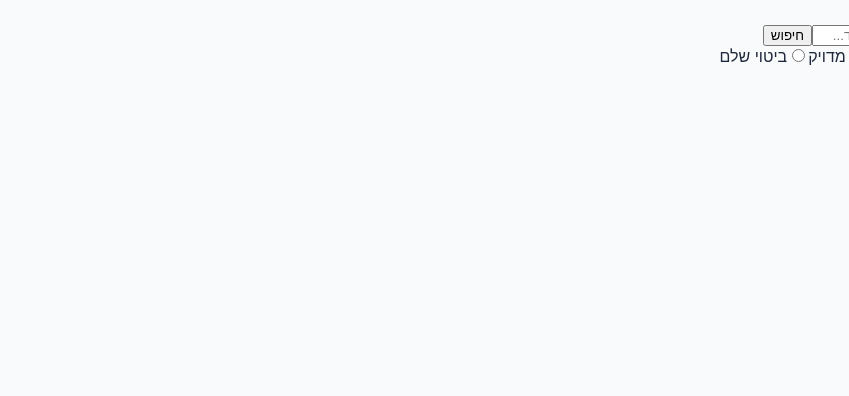
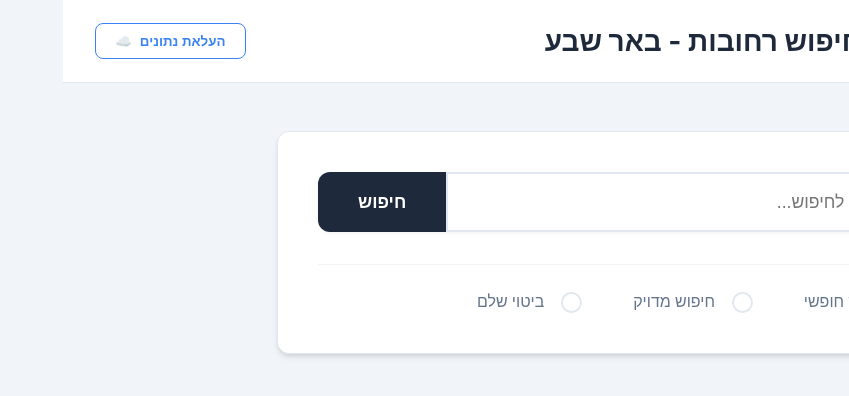
Before and after one commit to ariel770/Beer-Sheva-Streets-Search, a React (Vite) app in the folder frontend/: page / in a window 1280 px wide. Shown: the top 396 px of the page, without its empty margins (431-1280 px from the left). Built offline with nearby package versions, Linux system fonts and the light colour scheme.

Commit message:
style(ui): final enterprise dashboard layout with centered header and unified search

```diff
--- a/frontend/src/App.tsx
+++ b/frontend/src/App.tsx
@@ -1,4 +1,4 @@
-import { useState, useEffect } from 'react'
+import { useState, useEffect, useRef } from 'react'
 
 interface Street {
     id: string;
@@ -10,10 +10,10 @@ interface Street {
     street_code?: string;
 }
 
-const SkeletonLoader = () => (
+const ShimmerLoader = () => (
     <div className="results-grid">
         {[1, 2, 3, 4, 5, 6].map((i) => (
-            <div key={i} className="skeleton-card" />
+            <div key={i} className="skeleton-box" />
         ))}
     </div>
 );
@@ -24,7 +24,14 @@ function App() {
     const [results, setResults] = useState<Street[]>([]);
     const [deletingIds, setDeletingIds] = useState<Set<string>>(new Set());
     const [loading, setLoading] = useState(false);
-    const [showToast, setShowToast] = useState<{ show: boolean, msg: string }>({ show: false, msg: '' });
+    const [uploading, setUploading] = useState(false);
+    const [toast, setToast] = useState<{ show: boolean, msg: string }>({ show: false, msg: '' });
+    const fileInputRef = useRef<HTMLInputElement>(null);
+
+    const showMessage = (msg: string) => {
+        setToast({ show: true, msg });
+        setTimeout(() => setToast({ show: false, msg: '' }), 3000);
+    };
 
     const handleSearch = async () => {
         if (!query.trim()) return;
@@ -34,29 +41,48 @@ function App() {
             const data = await response.json();
             setResults(data);
             if (data.length === 0) {
-                triggerToast('לא נמצאו תוצאות לחיפוש שלך');
+                showMessage('לא נמצאו תוצאות לחיפוש שלך');
             }
         } catch (error) {
-            console.error('Search failed:', error);
-            triggerToast('שגיאה בחיפוש הנתונים');
+            console.error('Search error:', error);
+            showMessage('שגיאה בביצוע החיפוש');
         } finally {
             setLoading(false);
         }
     };
 
-    const triggerToast = (msg: string) => {
-        setShowToast({ show: true, msg });
-        setTimeout(() => setShowToast({ show: false, msg: '' }), 3000);
+    const handleUpload = async (e: React.ChangeEvent<HTMLInputElement>) => {
+        const file = e.target.files?.[0];
+        if (!file) return;
+
+        setUploading(true);
+        const formData = new FormData();
+        formData.append('file', file);
+
+        try {
+            const response = await fetch('/api/streets/upload', {
+                method: 'POST',
+                body: formData,
+            });
+            if (response.ok) {
+                showMessage('הקובץ הועלה בהצלחה!');
+            } else {
+                showMessage('שגיאה בהעלאת הקובץ');
+            }
+        } catch (error) {
+            showMessage('שגיאה בתקשורת עם השרת');
+        } finally {
+            setUploading(false);
+            if (fileInputRef.current) fileInputRef.current.value = '';
+        }
     };
 
     const handleDelete = async (id: string) => {
-        // Start animation
         setDeletingIds(prev => new Set(prev).add(id));
 
         try {
             const response = await fetch(`/api/streets/${id}`, { method: 'DELETE' });
             if (response.ok) {
-                // Wait for animation to finish then remove from state
                 setTimeout(() => {
                     setResults(prev => prev.filter(r => r.id !== id));
                     setDeletingIds(prev => {
@@ -64,9 +90,9 @@ function App() {
                         next.delete(id);
                         return next;
                     });
-                }, 500);
+                }, 400); // Wait for fade-out animation
             } else {
-                triggerToast('שגיאה במחיקת הרשומה');
+                showMessage('שגיאה במחיקת הרשומה');
                 setDeletingIds(prev => {
                     const next = new Set(prev);
                     next.delete(id);
@@ -74,104 +100,126 @@ function App() {
                 });
             }
         } catch (error) {
-            console.error('Delete failed:', error);
-            triggerToast('שגיאה בתקשורת עם השרת');
+            showMessage('שגיאה בחיבור לשרת');
         }
     };
 
     return (
-        <div className="dashboard">
-            {showToast.show && <div className="status-toast">{showToast.msg}</div>}
+        <div className="app-layout">
+            {toast.show && <div className="toast-bar"><span>✨ {toast.msg}</span></div>}
 
-            <header className="app-header">
-                <div className="search-container">
-                    <div className="search-input-group">
-                        <span className="search-icon">🔍</span>
+            <nav className="navbar">
+                <h1 className="navbar-title">חיפוש רחובות - באר שבע</h1>
+
+                <div className="top-actions">
+                    <input
+                        type="file"
+                        ref={fileInputRef}
+                        style={{ display: 'none' }}
+                        onChange={handleUpload}
+                    />
+                    <button
+                        className="btn-outline"
+                        onClick={() => fileInputRef.current?.click()}
+                        disabled={uploading}
+                    >
+                        <span>{uploading ? 'מעלה...' : 'העלאת נתונים'}</span>
+                        <span>☁️</span>
+                    </button>
+                </div>
+            </nav>
+
+            <section className="search-hero">
+                <div className="search-box-unified">
+                    <div className="input-integrated-group">
+                        <span className="search-icon-fixed">🔍</span>
                         <input
                             type="text"
-                            className="main-search-input"
-                            placeholder="חפש רחוב, שכונה או מיקוד..."
+                            className="unified-input"
+                            placeholder="הקלד שם רחוב או שכונה לחיפוש..."
                             value={query}
                             onChange={(e) => setQuery(e.target.value)}
                             onKeyDown={(e) => e.key === 'Enter' && handleSearch()}
                         />
-                        <button className="search-btn" onClick={handleSearch} disabled={loading}>
-                            חיפוש
+                        <button className="unified-btn" onClick={handleSearch} disabled={loading}>
+                            {loading ? '...' : 'חיפוש'}
                         </button>
                     </div>
 
-                    <div className="search-controls">
-                        <label className="radio-control">
-                            <input type="radio" name="searchType" value="free" checked={searchType === 'free'} onChange={() => setSearchType('free')} />
-                            חיפוש חופשי
+                    <div className="radio-row">
+                        <label className="radio-item">
+                            <input type="radio" value="free" checked={searchType === 'free'} onChange={() => setSearchType('free')} />
+                            <span>חיפוש חופשי</span>
                         </label>
-                        <label className="radio-control">
-                            <input type="radio" name="searchType" value="at-least-one" checked={searchType === 'at-least-one'} onChange={() => setSearchType('at-least-one')} />
-                            חיפוש מדויק
+                        <label className="radio-item">
+                            <input type="radio" value="at-least-one" checked={searchType === 'at-least-one'} onChange={() => setSearchType('at-least-one')} />
+                            <span>חיפוש מדויק</span>
                         </label>
-                        <label className="radio-control">
-                            <input type="radio" name="searchType" value="full-phrase" checked={searchType === 'full-phrase'} onChange={() => setSearchType('full-phrase')} />
-                            ביטוי שלם
+                        <label className="radio-item">
+                            <input type="radio" value="full-phrase" checked={searchType === 'full-phrase'} onChange={() => setSearchType('full-phrase')} />
+                            <span>ביטוי שלם</span>
                         </label>
                     </div>
                 </div>
-            </header>
+            </section>
 
-            <main>
+            <main className="results-container">
                 {loading ? (
-                    <SkeletonLoader />
+                    <ShimmerLoader />
                 ) : (
                     <div className="results-grid">
                         {results.map((street) => (
                             <div
                                 key={street.id}
-                                className={`street-card ${deletingIds.has(street.id) ? 'fade-out' : ''}`}
+                                className={`record-card ${deletingIds.has(street.id) ? 'fade-out' : ''}`}
                             >
-                                <div className="card-header">
-                                    <h3 className="street-name-title">{street.street_name}</h3>
-                                </div>
-                                <div className="card-body">
-                                    <div className="field-group">
-                                        <span className="field-label">קוד רחוב</span>
-                                        <span className="field-value">{street.street_code || '---'}</span>
+                                <h3 className="card-title">{street.street_name}</h3>
+
+                                <div className="card-fields-grid">
+                                    <div className="field-box">
+                                        <span className="label-text">שם רחוב</span>
+                                        <span className="value-text">{street.street_name}</span>
                                     </div>
-                                    <div className="field-group">
-                                        <span className="field-label">שכונה</span>
-                                        <span className="field-value">{street.neighborhood || '---'}</span>
+                                    <div className="field-box">
+                                        <span className="label-text">קוד רחוב</span>
+                                        <span className="value-text">{street.street_code || 'ללא קוד'}</span>
                                     </div>
-                                    <div className="field-group">
-                                        <span className="field-label">סוג רחוב</span>
-                                        <span className="field-value">{street.type || '---'}</span>
+                                    <div className="field-box">
+                                        <span className="label-text">שכונה</span>
+                                        <span className="value-text">{street.neighborhood || 'כללית'}</span>
                                     </div>
-                                    <div className="field-group">
-                                        <span className="field-label">עיר</span>
-                                        <span className="field-value">{street.city}</span>
+                                    <div className="field-box">
+                                        <span className="label-text">סוג רחוב</span>
+                                        <span className="value-text">{street.type || 'רחוב'}</span>
                                     </div>
-                                    <div className="field-group">
-                                        <span className="field-label">מיקוד</span>
-                                        <span className="field-value">{street.zip_code || '---'}</span>
+                                    <div className="field-box">
+                                        <span className="label-text">עיר</span>
+                                        <span className="value-text">{street.city}</span>
                                     </div>
-                                    <div className="field-group">
-                                        <span className="field-label">מזהה מערכת</span>
-                                        <span className="field-value">{street.id.substring(0, 8)}</span>
+                                    <div className="field-box">
+                                        <span className="label-text">מיקוד</span>
+                                        <span className="value-text">{street.zip_code || '---'}</span>
                                     </div>
                                 </div>
+
                                 <div className="card-footer">
                                     <button
-                                        className="delete-btn"
+                                        className="btn-delete"
                                         onClick={() => handleDelete(street.id)}
                                         disabled={deletingIds.has(street.id)}
                                     >
-                                        🗑️ מחיקה
+                                        <span>🗑️</span>
+                                        <span>מחיקה</span>
                                     </button>
                                 </div>
                             </div>
                         ))}
                     </div>
                 )}
+
                 {!loading && results.length === 0 && query && (
-                    <div style={{ textAlign: 'center', marginTop: '4rem', color: 'var(--text-secondary)' }}>
-                        לא תואמו תוצאות לחיפוש שלך.
+                    <div style={{ textAlign: 'center', padding: '4rem' }}>
+                        <p style={{ color: 'var(--text-secondary)', fontSize: '1.1rem' }}>לא נמצאו רשומות תואמות.</p>
                     </div>
                 )}
             </main>
--- a/frontend/src/index.css
+++ b/frontend/src/index.css
@@ -1,254 +1,366 @@
+@import url('https://fonts.googleapis.com/css2?family=Inter:wght@400;500;600;700&display=swap');
+
 :root {
-  --primary: #6366f1;
-  --primary-hover: #4f46e5;
-  --bg: #f8fafc;
+  --navy: #1e293b;
+  --navy-light: #334155;
+  --accent: #3b82f6;
+  --accent-hover: #2563eb;
+  --bg-main: #f1f5f9;
   --card-bg: #ffffff;
-  --text-main: #1e293b;
-  --text-muted: #64748b;
+  --text-primary: #1e293b;
+  --text-secondary: #64748b;
   --border: #e2e8f0;
   --danger: #ef4444;
-  --danger-hover: #dc2626;
+  --danger-bg: #fef2f2;
   --radius: 12px;
-  --shadow: 0 10px 15px -3px rgb(0 0 0 / 0.1);
-  --row-alt: #f0fdf4 !important;
+  --shadow: 0 4px 6px -1px rgb(0 0 0 / 0.1), 0 2px 4px -2px rgb(0 0 0 / 0.1);
+}
+
+* {
+  box-sizing: border-box;
 }
 
 body {
   margin: 0;
   font-family: 'Inter', system-ui, -apple-system, sans-serif;
-  background-color: var(--bg);
-  color: var(--text-main);
+  background-color: var(--bg-main);
+  color: var(--text-primary);
+  direction: rtl;
   -webkit-font-smoothing: antialiased;
-  direction: rtl;
 }
 
 #root {
-  max-width: 1200px;
-  margin: 0 auto;
-  padding: 1.5rem;
+  width: 100%;
+  min-height: 100vh;
 }
 
-.header-upload-row {
+/* Navbar / Top Header */
+.navbar {
   display: flex;
-  justify-content: space-between;
+  justify-content: center;
   align-items: center;
-  width: 100%;
+  padding: 1.5rem 2rem;
+  background: white;
+  border-bottom: 1px solid var(--border);
+  position: relative;
+  margin-bottom: 3rem;
 }
 
-.header-upload-row h1 {
+.navbar-title {
   margin: 0;
-  font-size: 1.5rem;
-  color: var(--primary);
+  font-size: 1.75rem;
+  font-weight: 800;
+  color: var(--navy);
+  text-align: center;
 }
 
-.upload-actions {
+.top-actions {
+  position: absolute;
+  left: 2rem;
+  /* Left corner for RTL balance */
+}
+
+/* Upload Button Outline */
+.btn-outline {
+  background: transparent;
+  color: var(--accent);
+  border: 1.5px solid var(--accent);
+  padding: 0.6rem 1.2rem;
+  border-radius: 8px;
+  font-weight: 600;
   display: flex;
   align-items: center;
-  gap: 1rem;
+  gap: 0.5rem;
+  cursor: pointer;
+  transition: all 0.2s;
 }
 
-.section-box {
-  background: var(--card-bg);
-  padding: 1.25rem;
+.btn-outline:hover {
+  background: #eff6ff;
+  border-color: var(--accent-hover);
+}
+
+/* Main Search Container */
+.search-hero {
+  max-width: 900px;
+  margin: 0 auto;
+  padding: 0 1.5rem;
+}
+
+.search-box-unified {
+  background: white;
+  padding: 2.5rem;
   border-radius: var(--radius);
   box-shadow: var(--shadow);
-  margin-bottom: 1rem;
   border: 1px solid var(--border);
 }
 
-.section-title {
+.input-integrated-group {
+  display: flex;
+  position: relative;
+  margin-bottom: 2rem;
+  filter: drop-shadow(0 1px 2px rgb(0 0 0 / 0.05));
+}
+
+.search-icon-fixed {
+  position: absolute;
+  right: 1.25rem;
+  top: 50%;
+  transform: translateY(-50%);
+  color: var(--text-secondary);
+  font-size: 1.2rem;
+  z-index: 10;
+}
+
+.unified-input {
+  flex: 1;
+  padding: 1.1rem 3.5rem 1.1rem 1rem;
+  font-size: 1.1rem;
+  border: 2px solid var(--border);
+  border-radius: 0 12px 12px 0;
+  /* Right side for RTL input start */
+  outline: none;
+  transition: border-color 0.2s;
+}
+
+.unified-input:focus {
+  border-color: var(--accent);
+}
+
+.unified-btn {
+  background: var(--navy);
+  color: white;
+  border: none;
+  padding: 0 2.5rem;
   font-size: 1.1rem;
   font-weight: 700;
-  margin-bottom: 0.75rem;
-  color: var(--primary);
-  display: block;
+  border-radius: 12px 0 0 12px;
+  cursor: pointer;
+  transition: background 0.2s;
 }
 
-/* Upload Row: Button to left */
-.upload-row {
-  display: flex;
-  justify-content: flex-end;
-  /* Button on left in RTL */
-  align-items: center;
+.unified-btn:hover {
+  background: var(--accent);
 }
 
-/* Search Box Layout */
-.search-row {
+/* Horizontal Radios */
+.radio-row {
   display: flex;
-  gap: 1rem;
-  margin-bottom: 0.75rem;
+  justify-content: center;
+  gap: 3rem;
+  border-top: 1px solid #f1f5f9;
+  padding-top: 1.5rem;
 }
 
-.search-input-wrapper {
+.radio-item {
+  display: flex;
+  align-items: center;
+  gap: 0.75rem;
+  cursor: pointer;
+  font-weight: 500;
+  color: var(--text-secondary);
+  transition: color 0.2s;
+}
+
+.radio-item:hover {
+  color: var(--navy);
+}
+
+.radio-item input[type="radio"] {
+  appearance: none;
+  width: 1.3rem;
+  height: 1.3rem;
+  border: 2px solid var(--border);
+  border-radius: 50%;
+  position: relative;
+  cursor: pointer;
+}
+
+.radio-item input[type="radio"]:checked {
+  border-color: var(--accent);
+}
+
+.radio-item input[type="radio"]:checked::after {
+  content: '';
+  position: absolute;
+  width: 0.7rem;
+  height: 0.7rem;
+  background: var(--accent);
+  border-radius: 50%;
+  top: 50%;
+  left: 50%;
+  transform: translate(-50%, -50%);
+}
+
+/* Results Content */
+.results-container {
+  max-width: 1200px;
+  margin: 4rem auto;
+  padding: 0 1.5rem;
+}
+
+.results-grid {
+  display: grid;
+  grid-template-columns: repeat(auto-fill, minmax(360px, 1fr));
+  gap: 2rem;
+}
+
+/* Cards */
+.record-card {
+  background: white;
+  border-radius: var(--radius);
+  border: 1px solid var(--border);
+  padding: 1.75rem;
+  display: flex;
+  flex-direction: column;
+  transition: transform 0.2s, box-shadow 0.2s, opacity 0.4s;
+  position: relative;
+}
+
+.record-card:hover {
+  transform: translateY(-5px);
+  box-shadow: 0 10px 25px -5px rgb(0 0 0 / 0.1);
+}
+
+.record-card.fade-out {
+  opacity: 0;
+  transform: scale(0.9);
+  pointer-events: none;
+}
+
+.card-title {
+  font-size: 1.25rem;
+  font-weight: 700;
+  color: var(--navy);
+  margin: 0 0 1.5rem 0;
+  padding-bottom: 1rem;
+  border-bottom: 2px solid #f8fafc;
+}
+
+.card-fields-grid {
+  display: grid;
+  grid-template-columns: 1fr 1fr;
+  gap: 1.25rem;
   flex: 1;
 }
 
-.search-input-wrapper input {
-  width: 100%;
-  padding: 0.7rem 1rem;
-  border: 1px solid var(--border);
-  border-radius: 8px;
-  font-size: 1rem;
-  outline: none;
-  box-sizing: border-box;
+.field-box {
+  display: flex;
+  flex-direction: column;
 }
 
-.btn {
-  padding: 0.7rem 1.5rem;
-  border: none;
-  border-radius: 8px;
+.label-text {
+  font-size: 0.8rem;
+  font-weight: 700;
+  color: var(--text-secondary);
+  text-transform: uppercase;
+  margin-bottom: 0.25rem;
+}
+
+.value-text {
+  font-size: 1rem;
+  color: var(--text-primary);
+  font-weight: 500;
+}
+
+.card-footer {
+  margin-top: 2rem;
+  padding-top: 1rem;
+  display: flex;
+  justify-content: flex-end;
+}
+
+.btn-delete {
+  background: transparent;
+  color: var(--danger);
+  border: 1px solid transparent;
+  padding: 0.5rem 1rem;
+  border-radius: 6px;
+  cursor: pointer;
+  display: flex;
+  align-items: center;
+  gap: 0.5rem;
   font-weight: 600;
-  cursor: pointer;
-  white-space: nowrap;
   transition: all 0.2s;
 }
 
-.btn-primary {
-  background-color: var(--primary);
-  color: white;
+.btn-delete:hover {
+  background: var(--danger-bg);
+  border-color: #fca5a5;
 }
 
-.btn-secondary {
-  background-color: white;
-  color: var(--primary);
-  border: 1px solid var(--primary);
+/* Skeletons */
+.skeleton-box {
+  height: 280px;
+  background: #e2e8f0;
+  border-radius: var(--radius);
+  position: relative;
+  overflow: hidden;
 }
 
-.radio-group {
-  display: flex;
-  flex-direction: column;
-  gap: 0.5rem;
+.skeleton-box::after {
+  content: "";
+  position: absolute;
+  inset: 0;
+  background: linear-gradient(90deg, transparent, rgba(255, 255, 255, 0.4), transparent);
+  animation: shimmer-effect 1.5s infinite;
 }
 
-.radio-option {
-  display: flex;
-  align-items: center;
-  gap: 1rem;
-  font-size: 0.95rem;
-}
-
-/* Table Headers */
-.results-table thead th {
-  background: #f1f5f9;
-  text-align: right;
-  padding: 10px 15px;
-  font-weight: 800;
-  color: var(--text-main);
-  border-bottom: 2px solid var(--border);
-}
-
-/* Results Window: Slightly smaller height to prevent overflow on typical screens */
-.results-window {
-  background: var(--card-bg);
-  border-radius: 12px;
-  box-shadow: var(--shadow);
-  height: 380px;
-  /* Reduced to avoid overflow */
-  overflow-y: auto;
-  border: 1px solid var(--border);
-}
-
-.results-table {
-  width: 100%;
-  border-collapse: collapse;
-  table-layout: fixed;
-}
-
-.results-table td {
-  padding: 10px 15px;
-  border-bottom: 1px solid var(--border);
-  font-size: 0.95rem;
-}
-
-.col-name {
-  width: 30%;
-  font-weight: bold;
-}
-
-.col-neighborhood {
-  width: 25%;
-}
-
-.col-city {
-  width: 15%;
-}
-
-.col-type {
-  width: 15%;
-}
-
-.col-zip {
-  width: 10%;
-}
-
-.col-action {
-  width: 5%;
-  text-align: left;
-}
-
-.results-table tr:nth-child(odd) {
-  background-color: var(--row-alt) !important;
-}
-
-.results-table tr:nth-child(even) {
-  background-color: #ffffff !important;
-}
-
-.row-delete-btn {
-  padding: 4px 8px;
-  background: transparent;
-  color: var(--danger);
-  border: 1px solid var(--danger);
-  border-radius: 4px;
-  cursor: pointer;
-}
-
-/* Toast with blue for success */
-.toast-success {
-  background: #059669 !important;
-}
-
-.toast-container {
-  position: fixed;
-  top: 30px;
-  left: 50%;
-  transform: translateX(-50%);
-  z-index: 1000;
-  display: flex;
-  flex-direction: column;
-  gap: 10px;
-}
-
-.toast {
-  background: #1e293b;
-  color: white;
-  padding: 12px 28px;
-  border-radius: 50px;
-  box-shadow: 0 20px 25px -5px rgba(0, 0, 0, 0.1);
-  animation: fadeInOut 3s forwards;
-  font-weight: 500;
-  min-width: 250px;
-  text-align: center;
-}
-
-@keyframes fadeInOut {
+@keyframes shimmer-effect {
   0% {
-    opacity: 0;
-    transform: translateY(-30px);
-  }
-
-  10% {
-    opacity: 1;
-    transform: translateY(0);
-  }
-
-  90% {
-    opacity: 1;
-    transform: translateY(0);
+    transform: translateX(100%);
   }
 
   100% {
-    opacity: 0;
-    transform: translateY(-30px);
+    transform: translateX(-100%);
   }
 }
+
+/* Toast */
+.toast-bar {
+  position: fixed;
+  bottom: 2rem;
+  right: 50%;
+  transform: translateX(50%);
+  background: var(--navy);
+  color: white;
+  padding: 1rem 2.5rem;
+  border-radius: 50px;
+  box-shadow: var(--shadow);
+  z-index: 1000;
+  animation: popUp 0.3s ease-out;
+}
+
+@keyframes popUp {
+  from {
+    transform: translate(50%, 100px);
+    opacity: 0;
+  }
+
+  to {
+    transform: translate(50%, 0);
+    opacity: 1;
+  }
+}
+
+/* Mobile Adjustments */
+@media (max-width: 768px) {
+  .navbar-title {
+    font-size: 1.4rem;
+  }
+
+  .top-actions {
+    display: none;
+  }
+
+  /* Or move to menu */
+  .radio-row {
+    flex-direction: column;
+    gap: 1rem;
+    align-items: flex-start;
+  }
+
+  .results-grid {
+    grid-template-columns: 1fr;
+  }
+}
```
